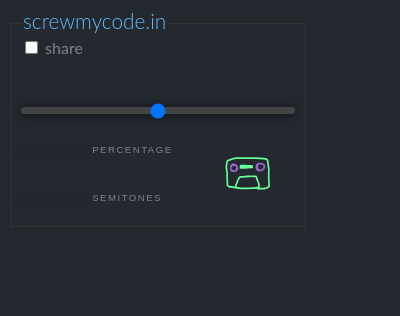
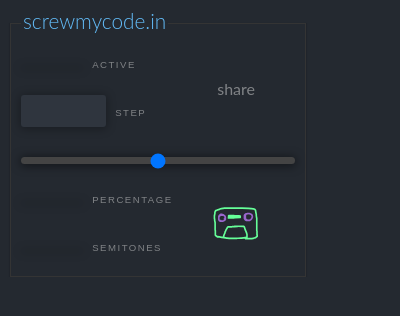
Before and after one commit to bamdadfr/screwmycode-in--extension, a browser extension: page src/popup/index.html in a window 400 px wide. Drawn offline with Linux system fonts and the light colour scheme.

Commit message:
feat(popup): new interface with better design and added 'step' input

```diff
--- /dev/null
+++ b/src/popup/checkbox.css
@@ -0,0 +1,9 @@
+.smc-checkbox {
+    transition: color 200ms ease-in-out,
+    background-color 200ms ease-in-out;
+}
+
+.smc-checkbox-active {
+    color: var(--color-blue-background);
+    background: var(--color-blue);
+}
--- a/src/popup/index.html
+++ b/src/popup/index.html
@@ -4,12 +4,14 @@
     <meta charset="UTF-8">
     <meta name="viewport" content="width=device-width, initial-scale=1.0">
     <title>screwmycode.in for YouTube</title>
-    <link rel="stylesheet" href="vars.css">
+    <link rel="stylesheet" href="colors.css">
     <link rel="stylesheet" href="main.css">
     <link rel="stylesheet" href="share.css">
     <link rel="stylesheet" href="indicators.css">
     <link rel="stylesheet" href="slider.css">
     <link rel="stylesheet" href="k7.css">
+    <link rel="stylesheet" href="checkbox.css">
+    <link rel="stylesheet" href="step.css">
 </head>
 <body>
 
@@ -20,14 +22,30 @@
         </legend>
 
         <div class="smc-content">
+
             <div class="smc-col">
 
                 <div class="smc-row-1">
-                    <label class="switch">
-                        <input class="smc-checkbox" type="checkbox">
-                    </label>
 
-                    <span class="smc-share">share</span>
+                    <div>
+
+                        <div class="smc-indicator">
+                            <span class="smc-indicator__value smc-checkbox smc-hoverable"></span>
+                            <span class="smc-indicator__title">active</span>
+                        </div>
+
+                        <div class="smc-indicator">
+                            <label about="step">
+                                <input class="smc-indicator__value smc-step" type="number"/>
+                            </label>
+                            <span class="smc-indicator__title">step</span>
+                        </div>
+
+                    </div>
+
+                    <div class="smc-share__container">
+                        <span class="smc-share">share</span>
+                    </div>
 
                 </div>
 
--- a/src/popup/k7.css
+++ b/src/popup/k7.css
@@ -1,5 +1,5 @@
 .smc-k7 {
-    padding-right: 25px;
+    padding-right: 37px;
 }
 
 .smc-k7 > img {
--- a/src/popup/main.css
+++ b/src/popup/main.css
@@ -45,7 +45,7 @@ html, body {
 
 .smc-col {
     width: 100%;
-    height: 183px;
+    height: 233px;
 }
 
 .smc-spacer {
@@ -53,7 +53,10 @@ html, body {
 }
 
 .smc-row-1 {
-    height: 50px;
+    height: 100px;
+    display: flex;
+    justify-content: space-between;
+    align-items: center;
 }
 
 .smc-row-2 {
@@ -66,3 +69,7 @@ html, body {
     justify-content: space-between;
     align-items: center;
 }
+
+.smc-hoverable {
+    cursor: pointer;
+}
--- a/src/popup/share.css
+++ b/src/popup/share.css
@@ -1,3 +1,12 @@
 .smc-share {
     cursor: pointer;
 }
+
+.smc-share:hover {
+    color: var(--color-blue);
+    transition: color 200ms ease-in-out;
+}
+
+.smc-share__container {
+    padding-right: 40px;
+}
--- /dev/null
+++ b/src/popup/step.css
@@ -0,0 +1,5 @@
+.smc-step {
+    width: 75px;
+    border: 0;
+    line-height: 2rem;
+}
```
Also changed, not shown: src/popup/colors.css (renamed from src/popup/vars.css), src/popup/slider.css (line endings or trailing spaces).
